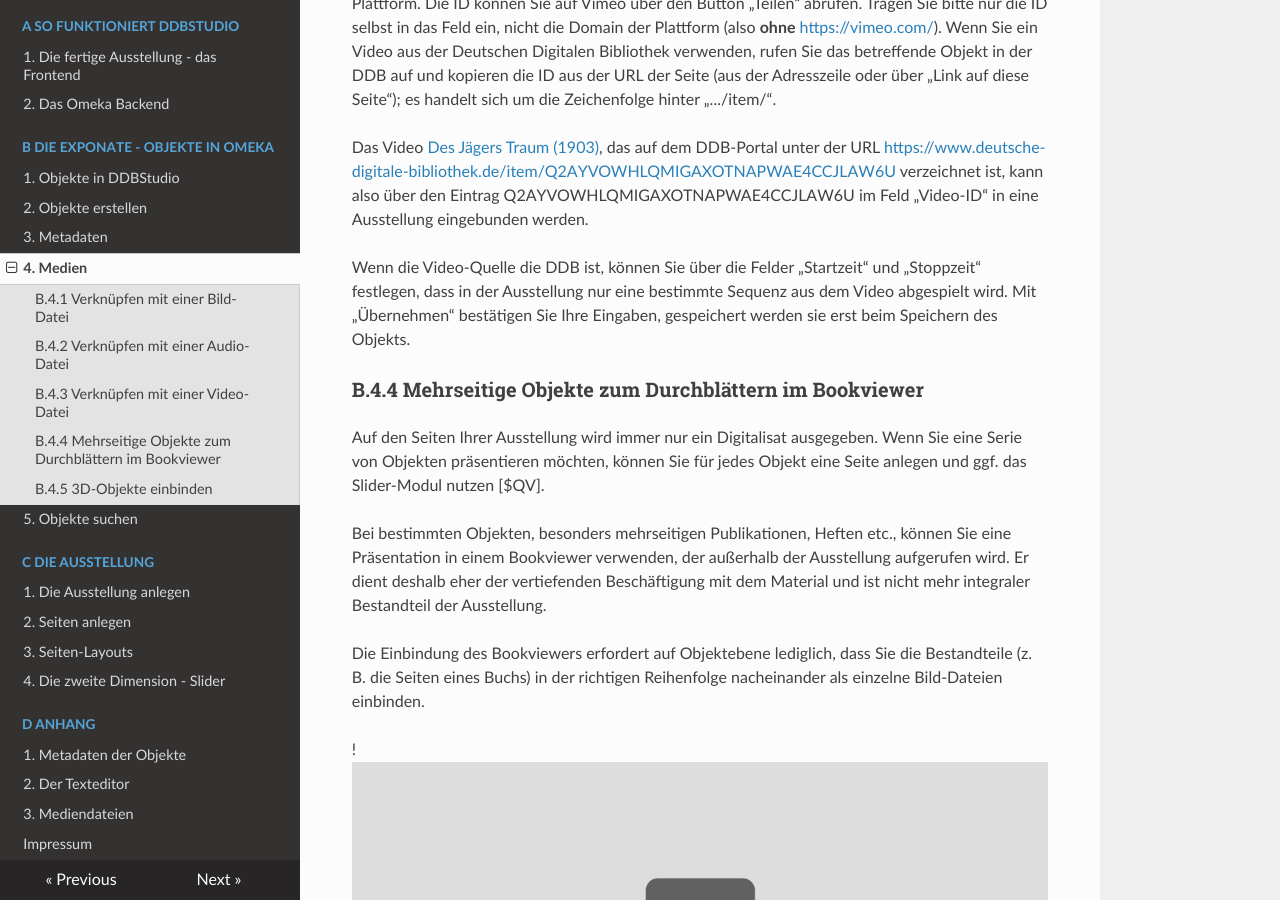
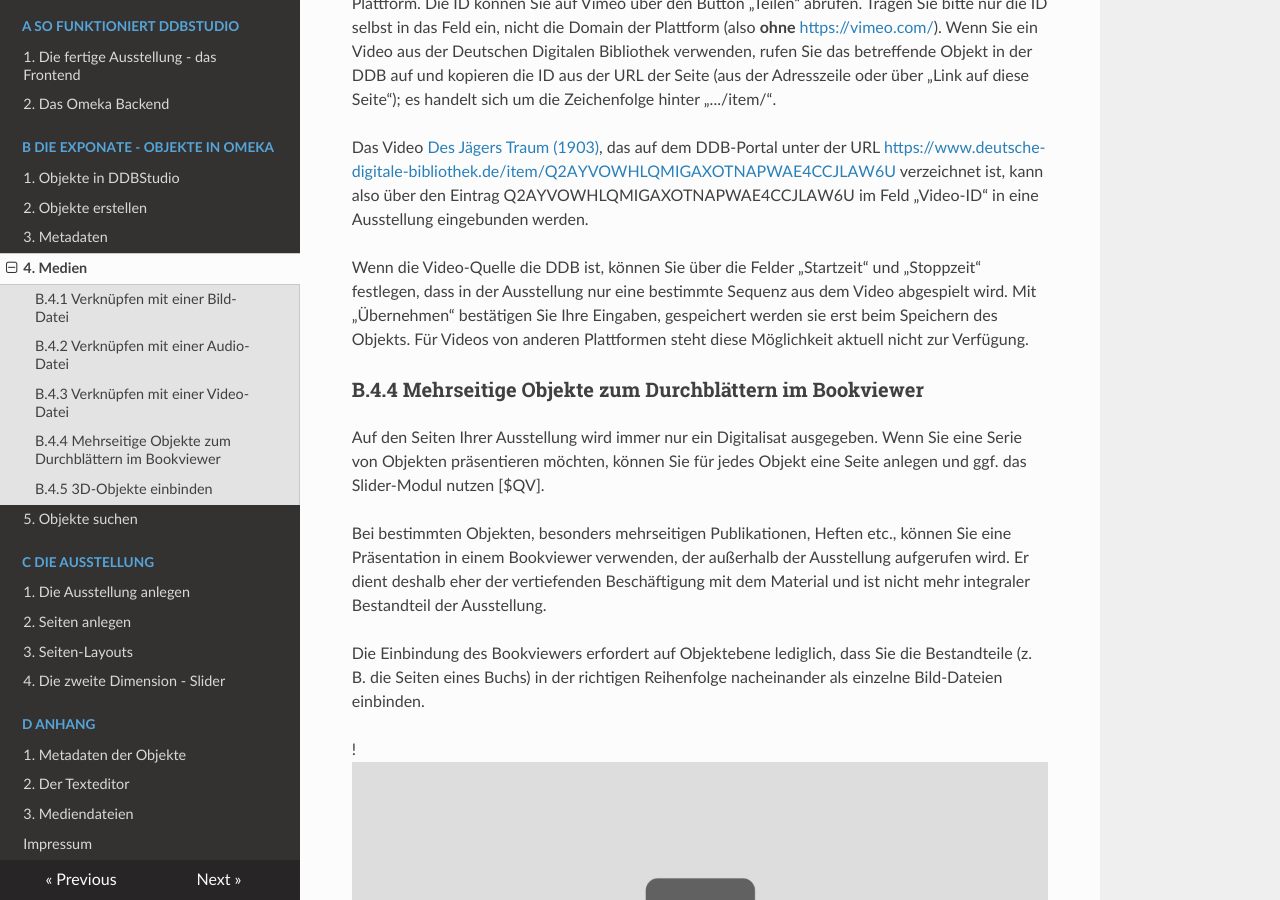
Before and after one commit to Deutsche-Digitale-Bibliothek/ddb-virtualexhibitions-docs-litfass, an MkDocs documentation site: the page built from docs/objekte_medien.md, in a window 1280 px wide and 900 px high, scrolled down 3415 px. Built offline with MkDocs 1.6.1, drawn with Linux system fonts in a browser that asks for light colours.

Commit message:
added notice that only DDB videos can use start and end time settings

```diff
--- a/docs/objekte_medien.md
+++ b/docs/objekte_medien.md
@@ -52,7 +52,7 @@ Hier wählen Sie zunächst die Videoplattform aus, dann die ID des Videos auf de
 
 Das Video [Des Jägers Traum (1903)](https://www.deutsche-digitale-bibliothek.de/item/Q2AYVOWHLQMIGAXOTNAPWAE4CCJLAW6U), das auf dem DDB-Portal unter der URL https://www.deutsche-digitale-bibliothek.de/item/Q2AYVOWHLQMIGAXOTNAPWAE4CCJLAW6U verzeichnet ist, kann also über den Eintrag Q2AYVOWHLQMIGAXOTNAPWAE4CCJLAW6U im Feld „Video-ID“ in eine Ausstellung eingebunden werden.
 
-Wenn die Video-Quelle die DDB ist, können Sie über die Felder „Startzeit“ und „Stoppzeit“ festlegen, dass in der Ausstellung nur eine bestimmte Sequenz aus dem Video abgespielt wird. Mit „Übernehmen“ bestätigen Sie Ihre Eingaben, gespeichert werden sie erst beim Speichern des Objekts.
+Wenn die Video-Quelle die DDB ist, können Sie über die Felder „Startzeit“ und „Stoppzeit“ festlegen, dass in der Ausstellung nur eine bestimmte Sequenz aus dem Video abgespielt wird. Mit „Übernehmen“ bestätigen Sie Ihre Eingaben, gespeichert werden sie erst beim Speichern des Objekts. Für Videos von anderen Plattformen steht diese Möglichkeit aktuell nicht zur Verfügung.
 
 ### B.4.4 Mehrseitige Objekte zum Durchblättern im Bookviewer
 
```
